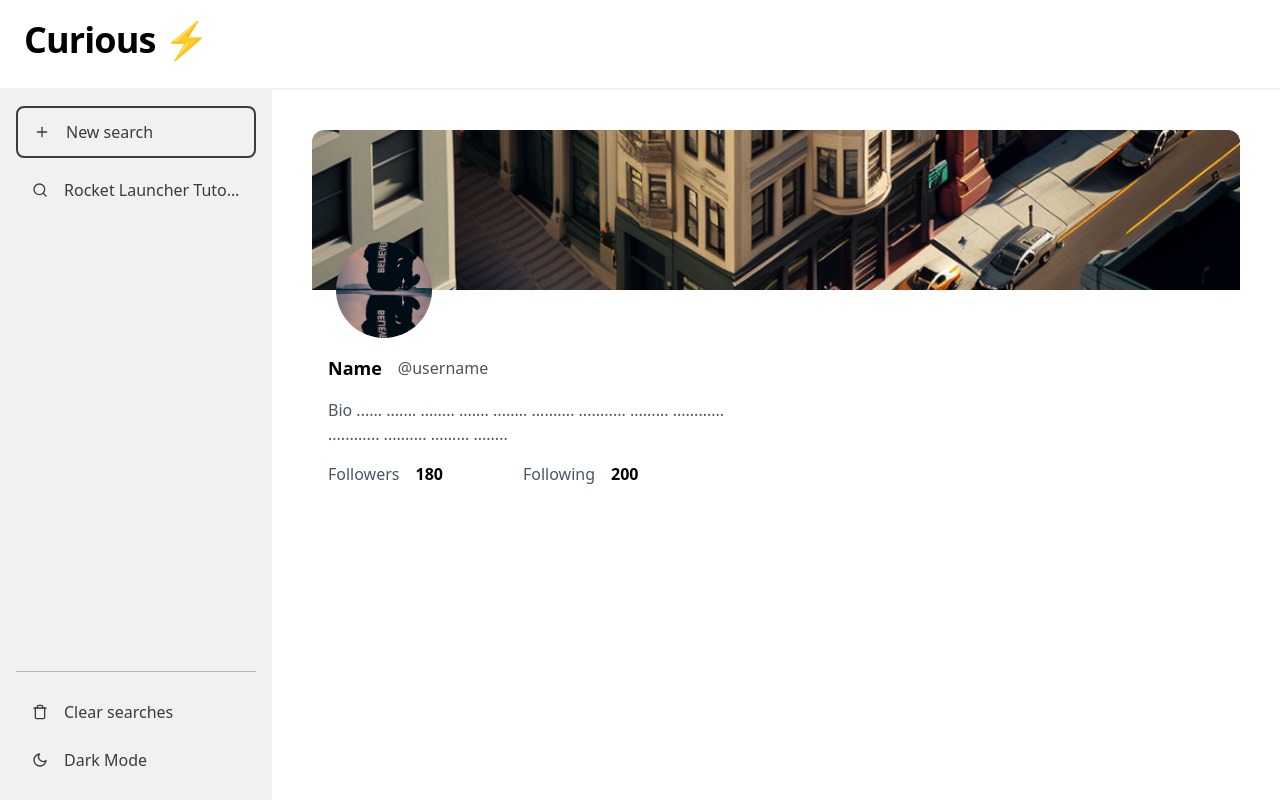
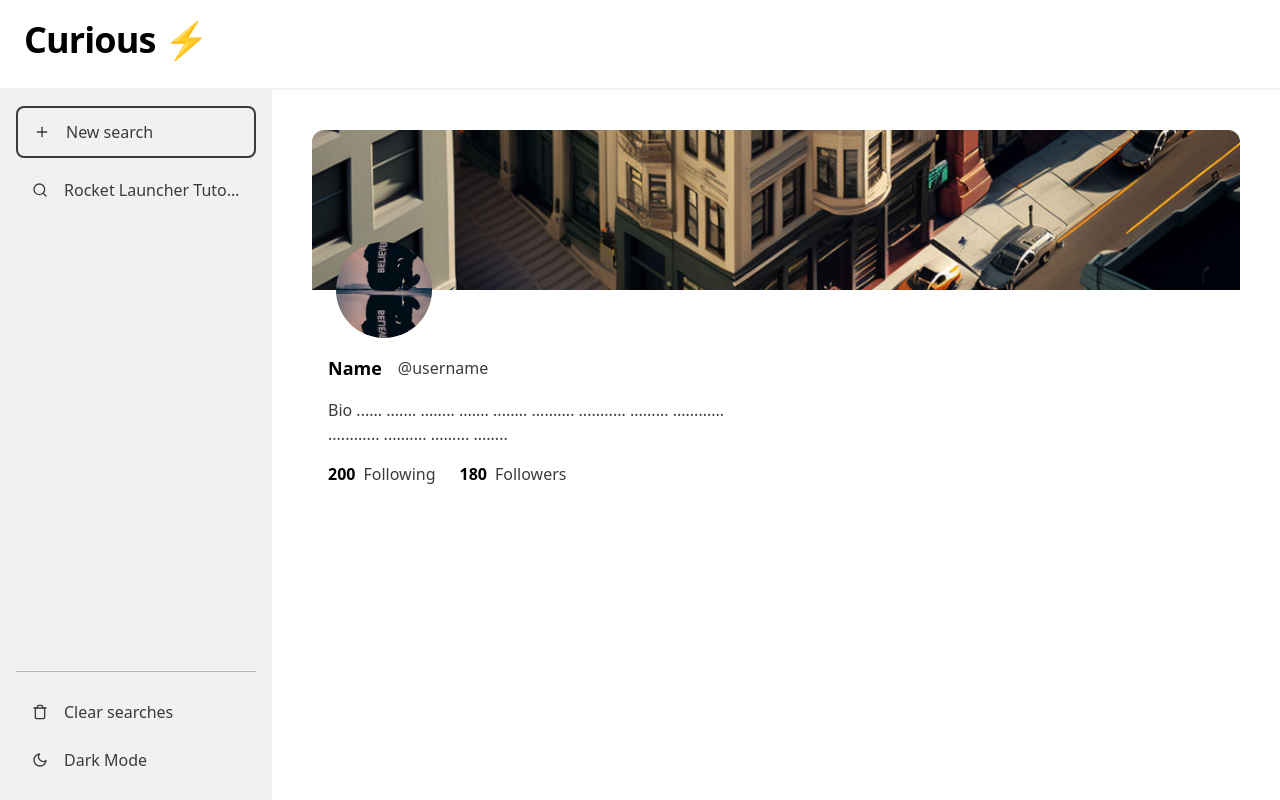
Before and after one commit to tchardonnens/curious-front, a Next.js app in the folder curious/: page /profile in a window 1280 px wide. Built offline with nearby package versions, Linux system fonts and the light colour scheme.

Commit message:
Clean code for profile

```diff
--- a/curious/src/pages/profile.tsx
+++ b/curious/src/pages/profile.tsx
@@ -41,9 +41,6 @@ const Profile: React.FC<ProfileProps> = ({
 
 
         <main className="bg-white dark:bg-anthracite p-10 flex w-full flex-col overflow-hidden">
-
-          <div>
-
           <div className="flex items-center relative">
 
             <div className="w-full h-40">
@@ -57,52 +54,36 @@ const Profile: React.FC<ProfileProps> = ({
           </div>
 
           <div className="flex flex-col space-y-4 w-1/2 mt-10 px-4">
-              <div className="flex gap-4 items-center pt-6">
-                <div className="font-semibold text-lg">
+
+            <div className="flex flex-row gap-4 items-center pt-6">
+              <div className="font-semibold text-lg text-black dark:text-white">
                 Name{name}
               </div>
 
-                <div className="text-neutral-600">
+              <div className="text-darkerGrey dark:text-darkGrey">
                 @username{username}
               </div>
             </div>
 
-
-              <div className="text-gray-600">
+            <div className="text-darkerGrey dark:text-darkGrey">
               Bio ...... ....... ........ ....... ........ .......... ........... ......... ............ ............ .......... ......... ........{bio}
             </div>
 
-              <div className="flex flex-row space-x-20">
 
-                <div className="flex flex-row space-x-4">
-
-                  <div>
-                    <span className="text-gray-600">Followers</span>
+            <div className="flex flex-row gap-6">
+              <div className="text-darkerGrey dark:text-darkGrey">
+                <span className="font-semibold text-black dark:text-white mr-2">200{following}</span>
+                    Following
               </div>
 
-                  <div>
-                    <span className="font-semibold">180{followers}</span>
+              <div className="text-darkerGrey dark:text-darkGrey">
+                <span className="font-semibold text-black dark:text-white mr-2">180{followers}</span>
+                  Followers
+              </div>
             </div>
 
           </div>
 
-                <div className="flex flex-row space-x-4">
-
-                  <div>
-                    <span className="text-gray-600">Following</span>
-                  </div>
-
-                  <div>
-                    <span className="font-semibold">200{following}</span>
-                  </div>
-
-                </div>
-
-              </div>
-
-            </div>
-
-          </div>
         </main>
       </div>
     </>
```
Lines whose indentation alone changed are shown as unchanged.
